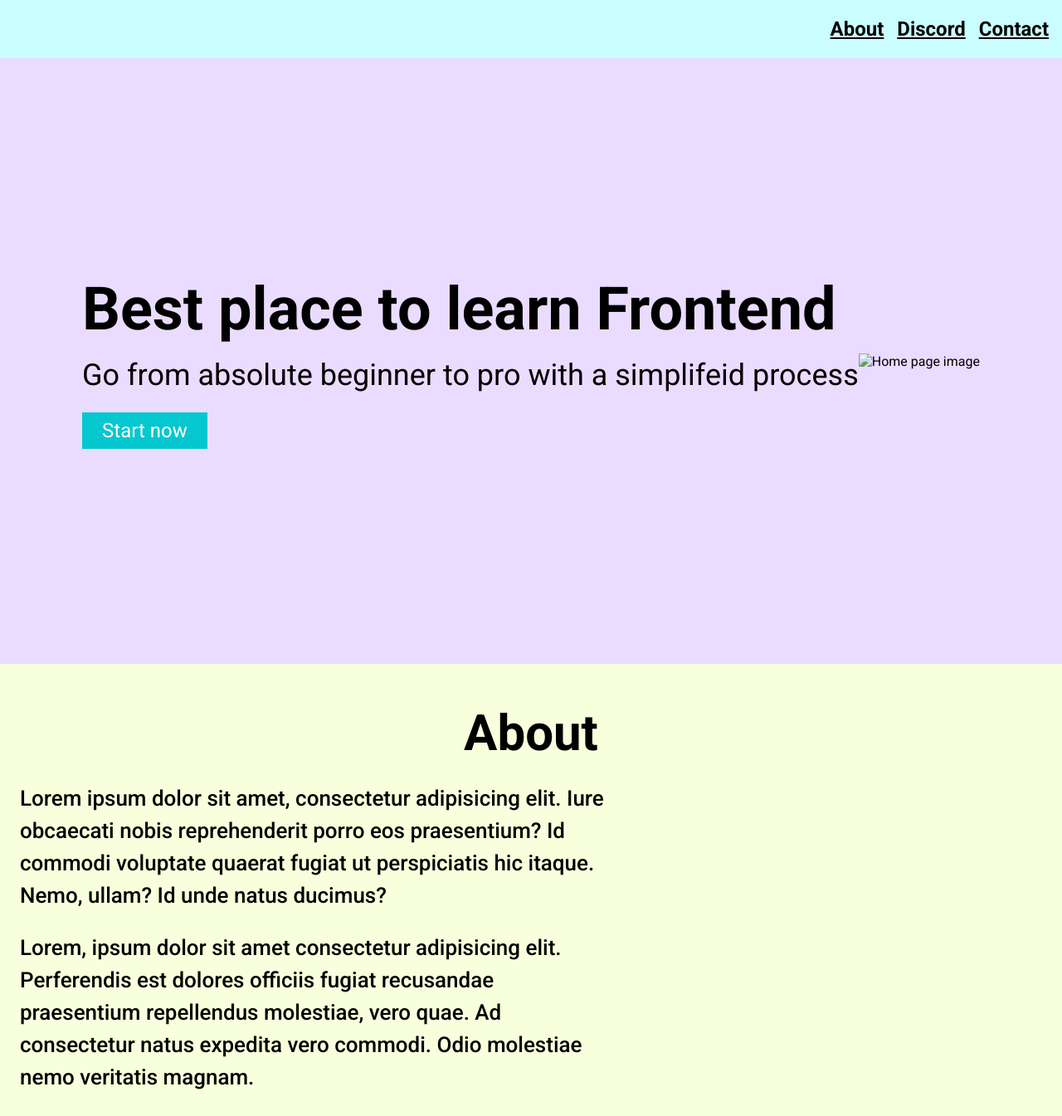
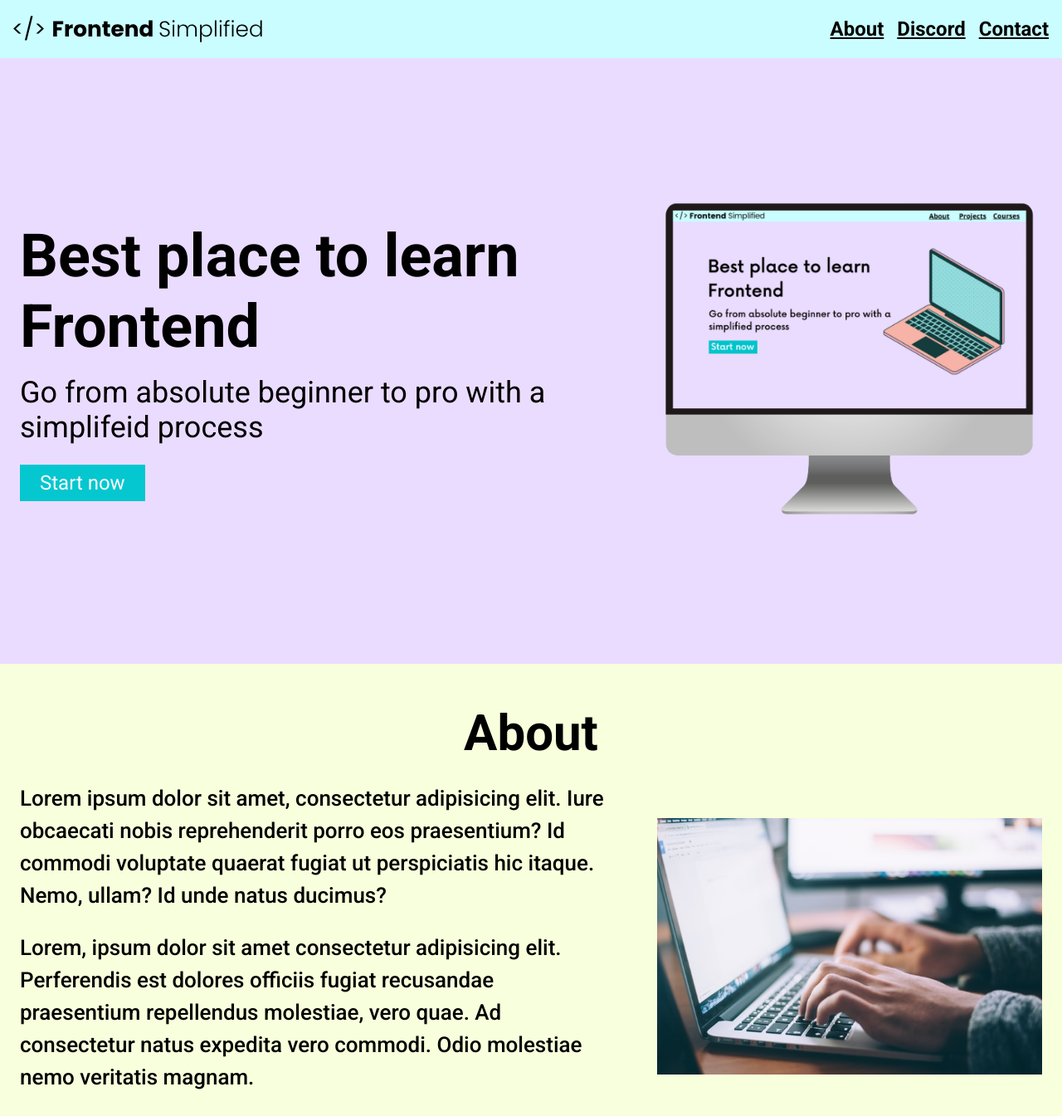
Before and after one commit to aymaneleshi/first-github-project, a plain HTML site: page index.html in a window 1280 px wide. Shown: the top 1345 px of the page at 83% size. Drawn offline with Linux system fonts and the light colour scheme; the site is published under a folder, as on GitHub Pages, so addresses that start at the root find nothing.

Commit message:
first commit

```diff
--- a/index.html
+++ b/index.html
@@ -10,7 +10,7 @@
 <body>
   <section>
     <nav>
-      <img src="/HTML Practise Assets/FES.svg" class="logo" alt="">
+      <img src="./HTML Practise Assets/FES.svg" class="logo" alt="">
       <ul>
         <li><a href="#about">About</a></li>
         <li><a href="#discord">Discord</a></li>
@@ -25,7 +25,7 @@
           <button>Start now</button>
         </div>
         <div>
-          <img src="/HTML Practise Assets/laptop.png" alt="Home page image">
+          <img src="./HTML Practise Assets/laptop.png" alt="Home page image">
         </div>
       </div>
     </header>
@@ -45,7 +45,7 @@
           </p>
         </div>
         <figure class="about__img--wrapper">
-          <img src="/HTML Practise Assets/about.jpg" alt="">
+          <img src="./HTML Practise Assets/about.jpg" alt="">
         </figure>
       </div>
     </section>
@@ -56,7 +56,7 @@
     <div class="row">
       <div class="section__description">
         <figure class="about__img--wrapper">
-          <img src="/HTML Practise Assets/discord.png" alt="">
+          <img src="./HTML Practise Assets/discord.png" alt="">
         </figure>
         <div class="section__description--wrapper">
           <p class="section__description--para">
@@ -85,7 +85,7 @@
  </main>
 
   <footer>
-    <img class="footer__logo" src="/HTML Practise Assets/FES.svg" alt="">
+    <img class="footer__logo" src="./HTML Practise Assets/FES.svg" alt="">
     <div class="footer__links">
       <a class="footer__link" href="#about">About</a>
       <a class="footer__link" href="#discord">Discord</a>
```
